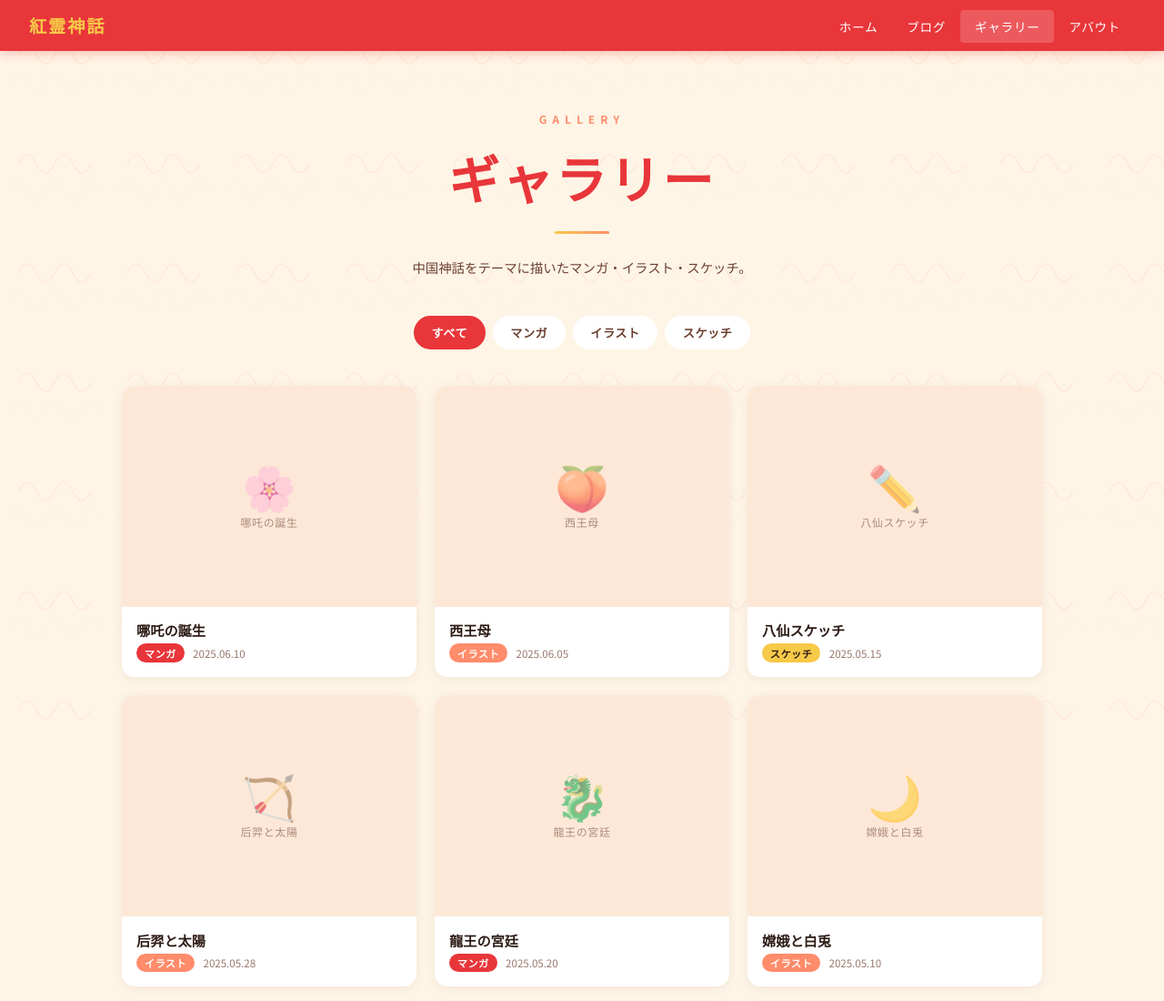
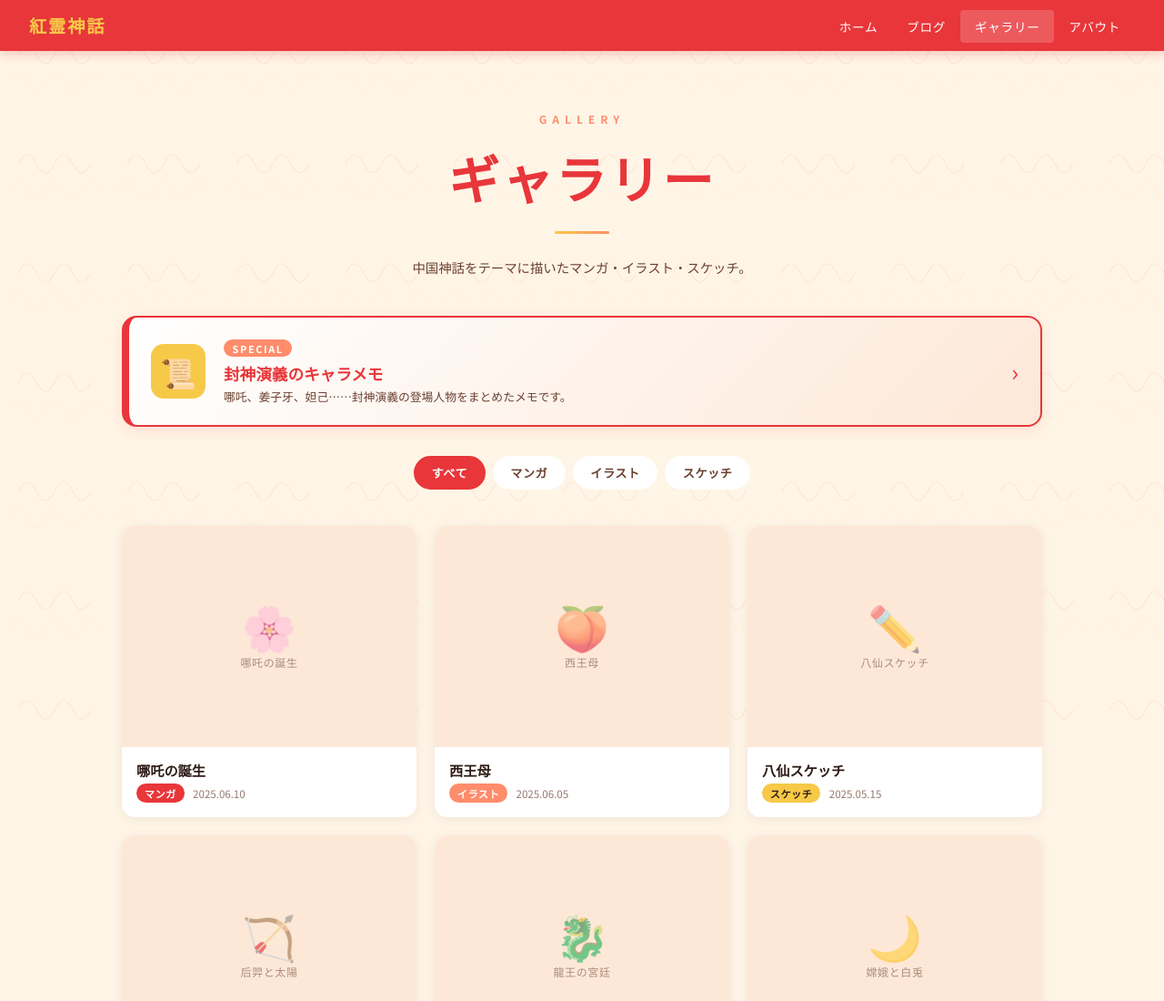
Before and after one commit to Azaleacreativeroom888/fan-chinesemyth, a plain HTML site: page gallery.html in a window 1280 px wide. Shown: the top 1100 px of the page at 91% size. Drawn offline with Linux system fonts and the light colour scheme.

Commit message:
Update gallery.html

```diff
--- a/gallery.html
+++ b/gallery.html
@@ -134,6 +134,85 @@
       border-radius: 2px;
       margin: 1.2rem auto 1.5rem;
     }
+
+    /* ── レポートリンクボックス ── */
+    .report-wrap {
+      position: relative;
+      z-index: 1;
+      max-width: 1060px;
+      margin: 0 auto;
+      padding: 0 1.5rem 2rem;
+    }
+
+    .report-box {
+      display: flex;
+      align-items: center;
+      gap: 1.25rem;
+      text-decoration: none;
+      background: linear-gradient(135deg, var(--white) 0%, var(--bg2) 100%);
+      border: 2px solid var(--red);
+      border-left-width: 8px;
+      border-radius: 16px;
+      padding: 1.25rem 1.5rem;
+      box-shadow: 0 4px 16px rgba(232,54,58,0.12);
+      transition: transform 0.2s, box-shadow 0.2s;
+    }
+
+    .report-box:hover {
+      transform: translateY(-3px);
+      box-shadow: 0 10px 28px rgba(232,54,58,0.22);
+    }
+
+    .report-icon {
+      font-size: 2rem;
+      width: 60px;
+      height: 60px;
+      display: flex;
+      align-items: center;
+      justify-content: center;
+      background: var(--gold);
+      border-radius: 14px;
+      flex-shrink: 0;
+    }
+
+    .report-text { flex: 1; min-width: 0; }
+
+    .report-label {
+      display: inline-block;
+      font-size: 0.68rem;
+      font-weight: 700;
+      letter-spacing: 0.15em;
+      color: var(--white);
+      background: var(--coral);
+      padding: 0.1rem 0.6rem;
+      border-radius: 20px;
+      margin-bottom: 0.35rem;
+    }
+
+    .report-title {
+      display: block;
+      font-family: 'Noto Serif JP', serif;
+      font-size: 1.1rem;
+      font-weight: 900;
+      color: var(--red);
+      margin-bottom: 0.2rem;
+    }
+
+    .report-desc {
+      display: block;
+      font-size: 0.8rem;
+      color: var(--ink-light);
+      line-height: 1.6;
+    }
+
+    .report-arrow {
+      font-size: 1.6rem;
+      color: var(--red);
+      flex-shrink: 0;
+      transition: transform 0.2s;
+    }
+
+    .report-box:hover .report-arrow { transform: translateX(4px); }
 
     /* ── フィルタータブ ── */
     .filter-bar {
@@ -485,6 +564,19 @@
   <p>中国神話をテーマに描いたマンガ・イラスト・スケッチ。</p>
 </header>
 
+<!-- 特集ページへのリンク -->
+<div class="report-wrap">
+  <a class="report-box" href="report1.html">
+    <div class="report-icon">📜</div>
+    <div class="report-text">
+      <span class="report-label">SPECIAL</span>
+      <span class="report-title">封神演義のキャラメモ</span>
+      <span class="report-desc">哪吒、姜子牙、妲己……封神演義の登場人物をまとめたメモです。</span>
+    </div>
+    <span class="report-arrow">›</span>
+  </a>
+</div>
+
 <!-- フィルタータブ -->
 <div class="filter-bar">
   <button class="filter-btn active" data-filter="all">すべて</button>
```
